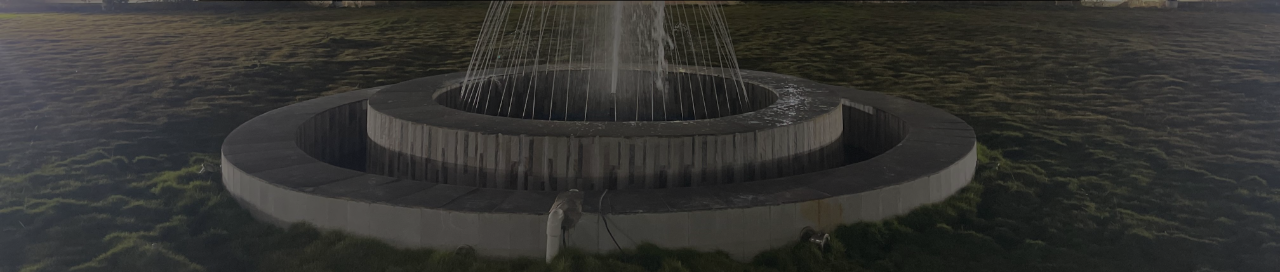
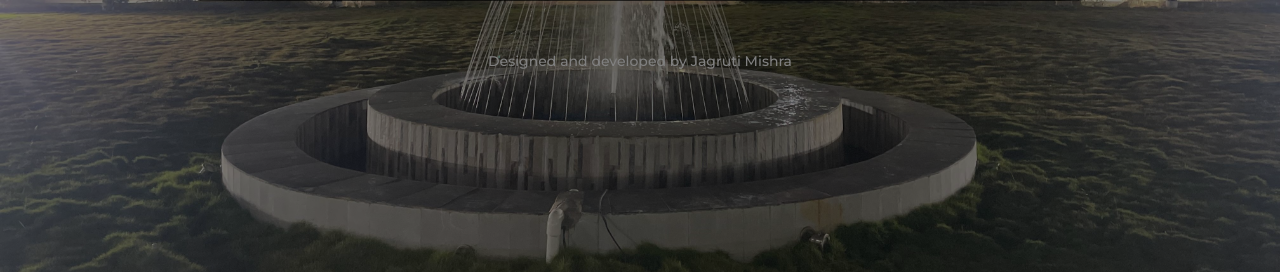
Before and after one commit to Sandhika-Auditorium/sandhika-cinema, a Flask app: template templates/home.html in a window 1280 px wide. Shown: the part 443-715 px from the top of the page. Run offline with Flask 3, Linux system fonts and the light colour scheme; the template is opened without the code that fills it, so the values that code supplies are empty.

Commit message:
Update base.html

```diff
--- a/templates/base.html
+++ b/templates/base.html
@@ -116,5 +116,8 @@
       addEventListener('keydown', (e) => { if (e.key === 'Escape') setExpanded(false); });
     })();
   </script>
+  <footer style="text-align:center; padding:10px; font-size:14px; color:gray;">
+    Designed and developed by Jagruti Mishra
+</footer>
 </body>
 </html>
```
